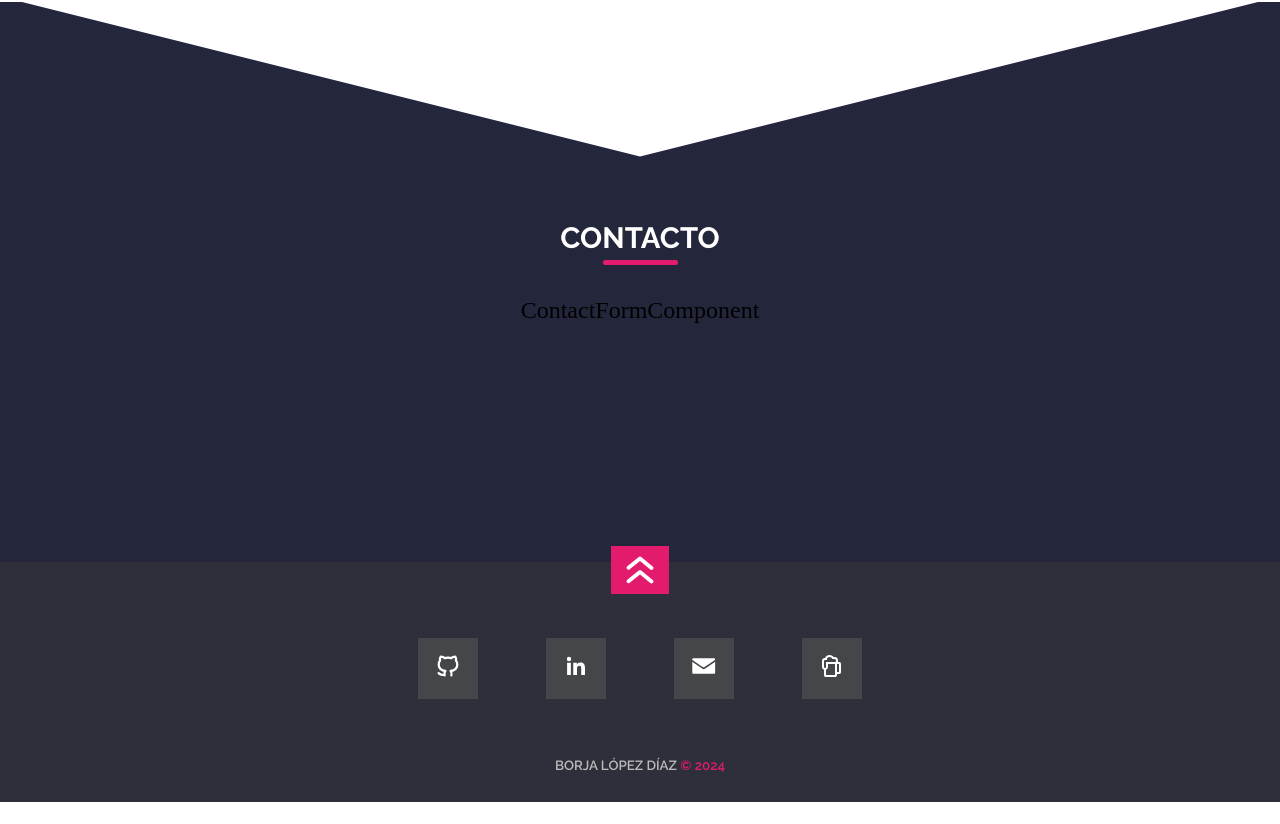
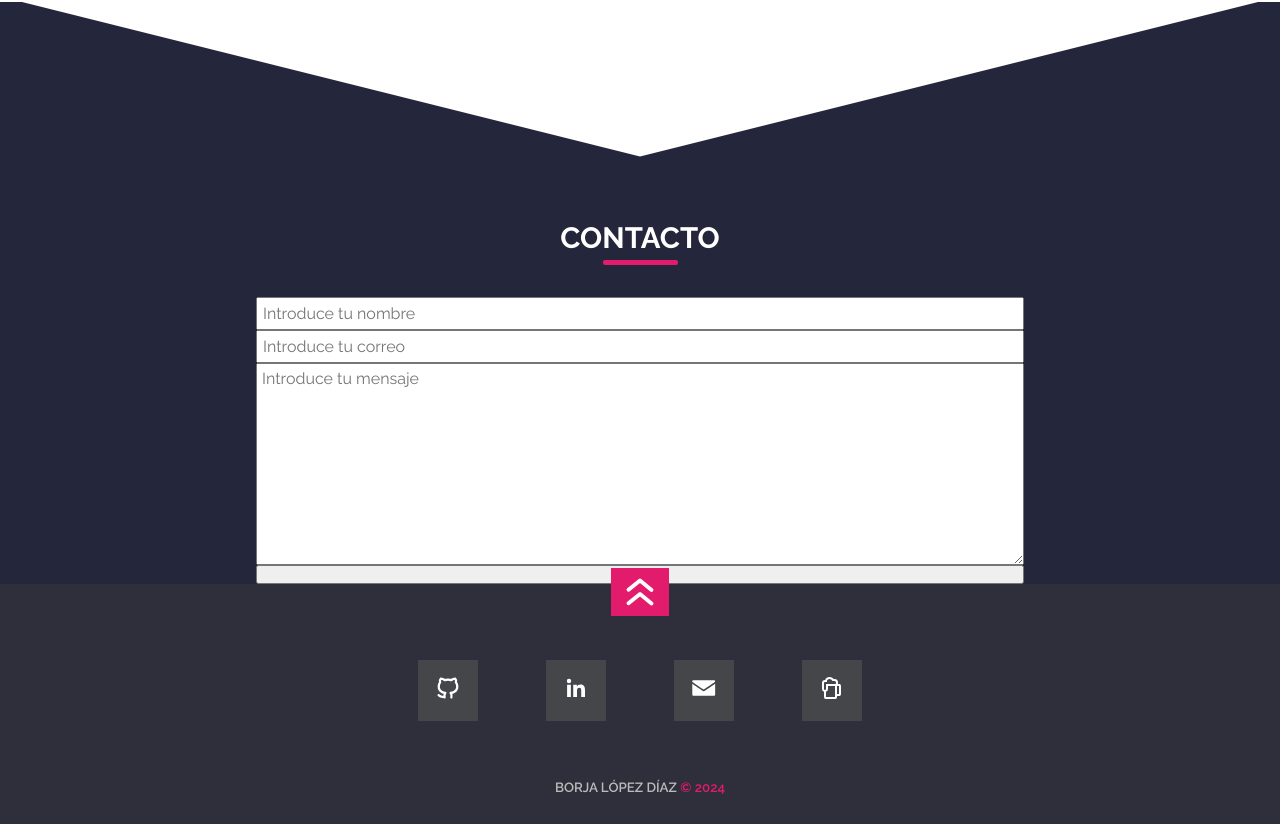
Before and after one commit to BorjaLopz/portfolio_2024, a React (Vite) app: page / in a window 1280 px wide. Shown: the part 3312-4136 px from the top of the page. Before the commit the page ends 4114 px from the top, so only its background shows below. Built offline with nearby package versions, Linux system fonts and the light colour scheme; the HTML template or start-up script is replaced by a standard one.

Commit message:
Añadimos formulario

```diff
--- a/src/App.css
+++ b/src/App.css
@@ -9,7 +9,7 @@
 :root {
   /* COLORES */
   --backgroundHomePage: #242424;
-  --highLightColorHover: rgb(165, 24, 83);
+  --highLightColorHover: rgb(248, 61, 139);
   --highLightColor: rgb(227, 27, 109);
   --titleColor: #444649;
   --subtitleColor: #bbbbbb;
--- a/src/components/ContactFormComponent/ContactFormComponent.jsx
+++ b/src/components/ContactFormComponent/ContactFormComponent.jsx
@@ -1,8 +1,72 @@
-import React from "react";
+import React, { useState } from "react";
 import "./styles.css";
 
 function ContactFormComponent() {
-  return <section id="formComponent">ContactFormComponent</section>;
+  const [formData, setFormData] = useState({
+    name: "",
+    email: "",
+    message: "",
+  });
+
+  const handleChange = (e) => {
+    const { name, value } = e.target;
+    setFormData({
+      ...formData,
+      [name]: value,
+    });
+  };
+
+  const handleSubmit = (e) => {
+    e.preventDefault();
+    // Aquí puedes realizar acciones con los datos del formulario, como enviarlos a un servidor
+    console.log("Datos del formulario:", formData);
+    // También puedes resetear el formulario si es necesario
+    setFormData({
+      name: "",
+      email: "",
+      message: "",
+    });
+  };
+  return (
+    <section id="formComponent">
+      <form onSubmit={handleSubmit}>
+        <label htmlFor="name">Nombre:</label>
+        <input
+          type="text"
+          id="name"
+          name="name"
+          value={formData.name}
+          onChange={handleChange}
+          placeholder="Introduce tu nombre"
+          required
+        />
+
+        <label htmlFor="email">Correo electrónico:</label>
+        <input
+          type="email"
+          id="email"
+          name="email"
+          value={formData.email}
+          onChange={handleChange}
+          placeholder="Introduce tu correo"
+          required
+        />
+
+        <label htmlFor="message">Mensaje:</label>
+        <textarea
+          id="message"
+          name="message"
+          value={formData.message}
+          onChange={handleChange}
+          placeholder="Introduce tu mensaje"
+          required
+          rows={10}
+        ></textarea>
+
+        <button type="submit">Enviar</button>
+      </form>
+    </section>
+  );
 }
 
 export default ContactFormComponent;
--- a/src/components/ContactFormComponent/styles.css
+++ b/src/components/ContactFormComponent/styles.css
@@ -1,3 +1,26 @@
 #formComponent {
   flex-grow: 1;
+  width: 100% !important;
 }
+
+#formComponent form {
+  max-width: 60%;
+  margin: auto;
+  display: flex;
+  flex-direction: column;
+  font-size: 0;
+}
+
+#formComponent form input {
+  font-family: "Raleway";
+  padding: 5px;
+  font-size: 12pt;
+  min-height: 2rem;
+}
+
+#formComponent textarea {
+  resize: vertical;
+  font-family: "Raleway";
+  padding: 5px;
+  font-size: 12pt;
+}
```
